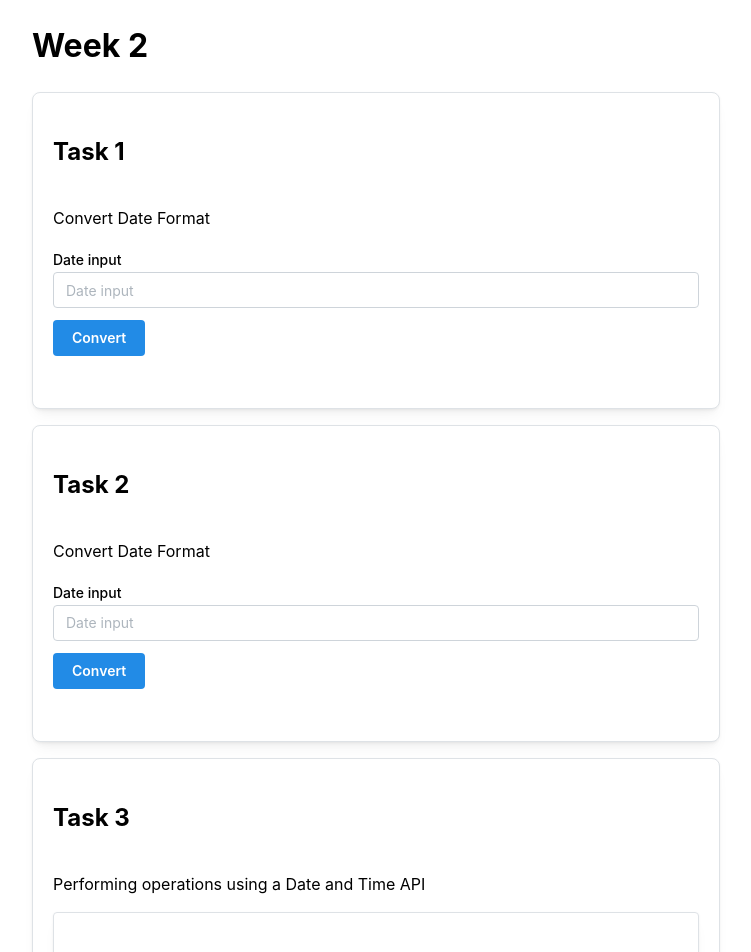
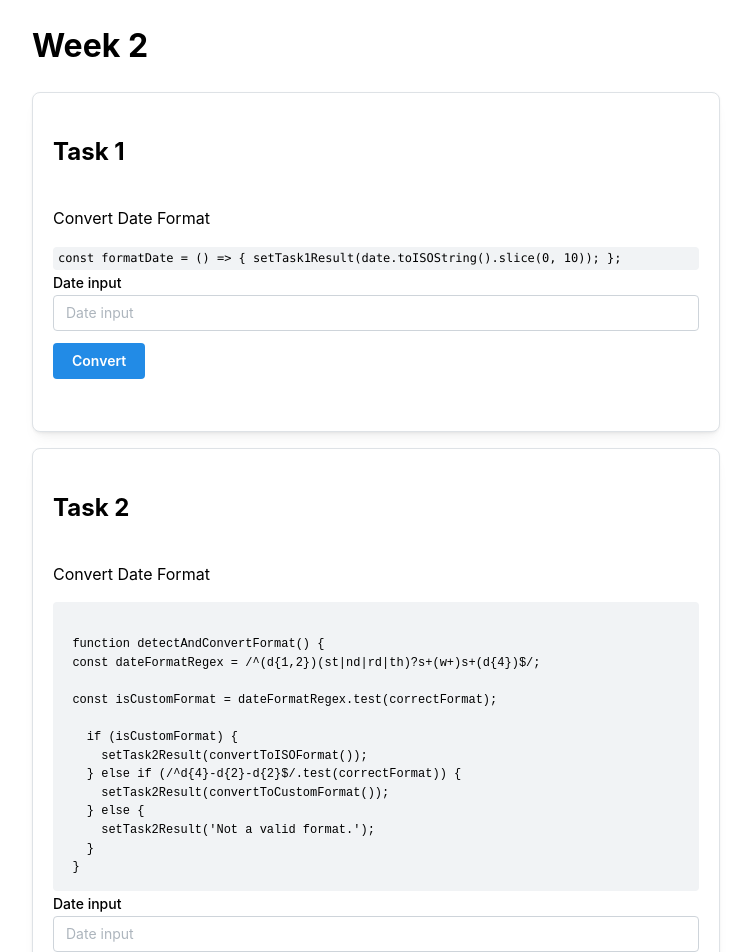
Before and after one commit to IlyesTirech/snake-charmers, a React (Create React App) app: page /week2 in a window 1280 px wide. Shown: the top 952 px of the page, without its empty margins (264-1015 px from the left). Built offline with nearby package versions, Linux system fonts and the light colour scheme.

Commit message:
CS Changes and added code snippits

```diff
--- a/src/components/Cards.tsx
+++ b/src/components/Cards.tsx
@@ -21,14 +21,7 @@ const CardItem: React.FC<CardItemProps> = ({ title, status, link }) => {
 
   return (
     <Card
-      shadow="sm"
-      style={{
-        width: 300,
-        height: 200,
-        padding: 'lg',
-        borderRadius: 'md',
-        borderWidth: '1px'
-      }}>
+    shadow="sm" padding="lg" radius="md" withBorder>
       <Group justify="space-between" mt="md" mb="xs">
         <Text fw={500}>{title}</Text>
         <Badge color={badgeColor} variant="light">
--- a/src/pages/WeekTwo.tsx
+++ b/src/pages/WeekTwo.tsx
@@ -99,6 +99,23 @@ const WeekTwo: React.FC = () => {
     return formattedDate;
   }
 
+  const t1Code = `  const formatDate = () => {
+    setTask1Result(date.toISOString().slice(0, 10));
+  };`
+  const t2Code = <pre>{`
+  function detectAndConvertFormat() {
+  const dateFormatRegex = /^(\d{1,2})(st|nd|rd|th)?\s+(\w+)\s+(\d{4})$/;
+
+  const isCustomFormat = dateFormatRegex.test(correctFormat);
+
+    if (isCustomFormat) {
+      setTask2Result(convertToISOFormat());
+    } else if (/^\d{4}-\d{2}-\d{2}$/.test(correctFormat)) {
+      setTask2Result(convertToCustomFormat());
+    } else {
+      setTask2Result('Not a valid format.');
+    }
+  }`}</pre>
   return (
     <Container size="sm">
       <h1 className="title mt-5">Week 2</h1>
@@ -108,6 +125,9 @@ const WeekTwo: React.FC = () => {
           <Card shadow="sm" padding="lg" radius="md" withBorder>
             <h2>Task 1</h2>
             <p>Convert Date Format</p>
+            <Code>
+              {t1Code}
+            </Code>
             <form>
               <DateInput
                 value={date}
@@ -131,6 +151,9 @@ const WeekTwo: React.FC = () => {
           <Card shadow="sm" padding="lg" radius="md" withBorder>
             <h2>Task 2</h2>
             <p>Convert Date Format</p>
+            <Code>
+              {t2Code}
+            </Code>
             <form>
               <TextInput
                 value={correctFormat}
```
